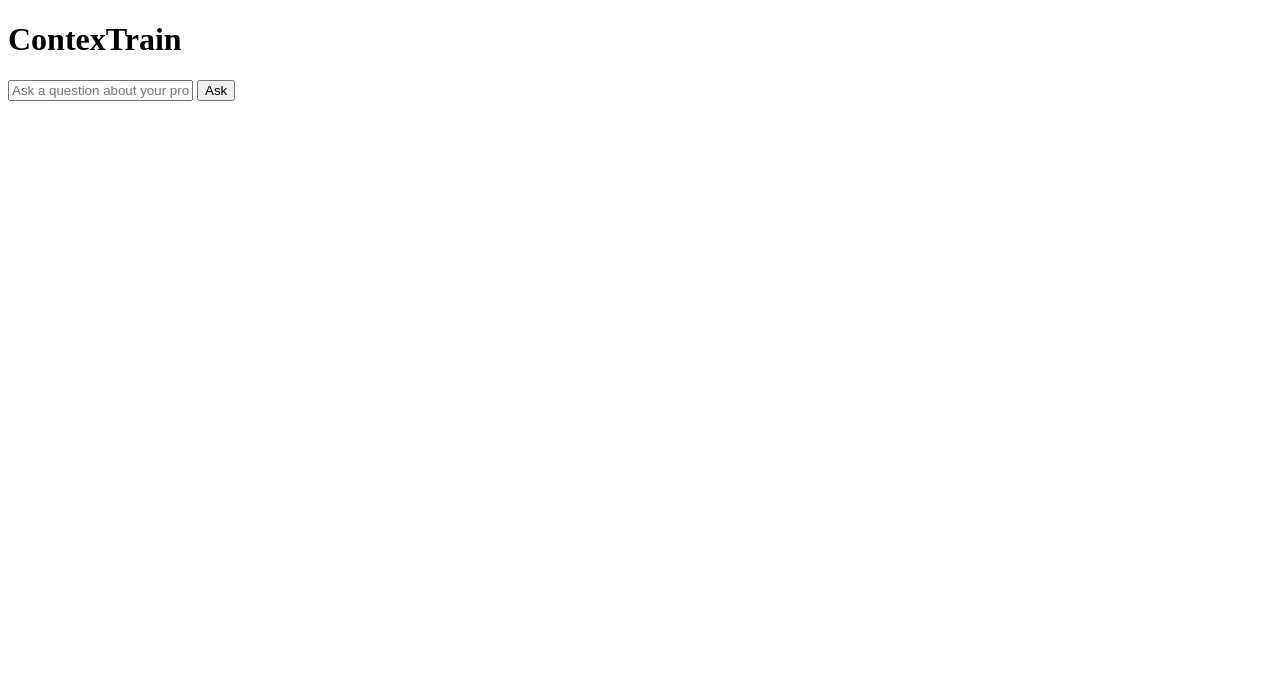
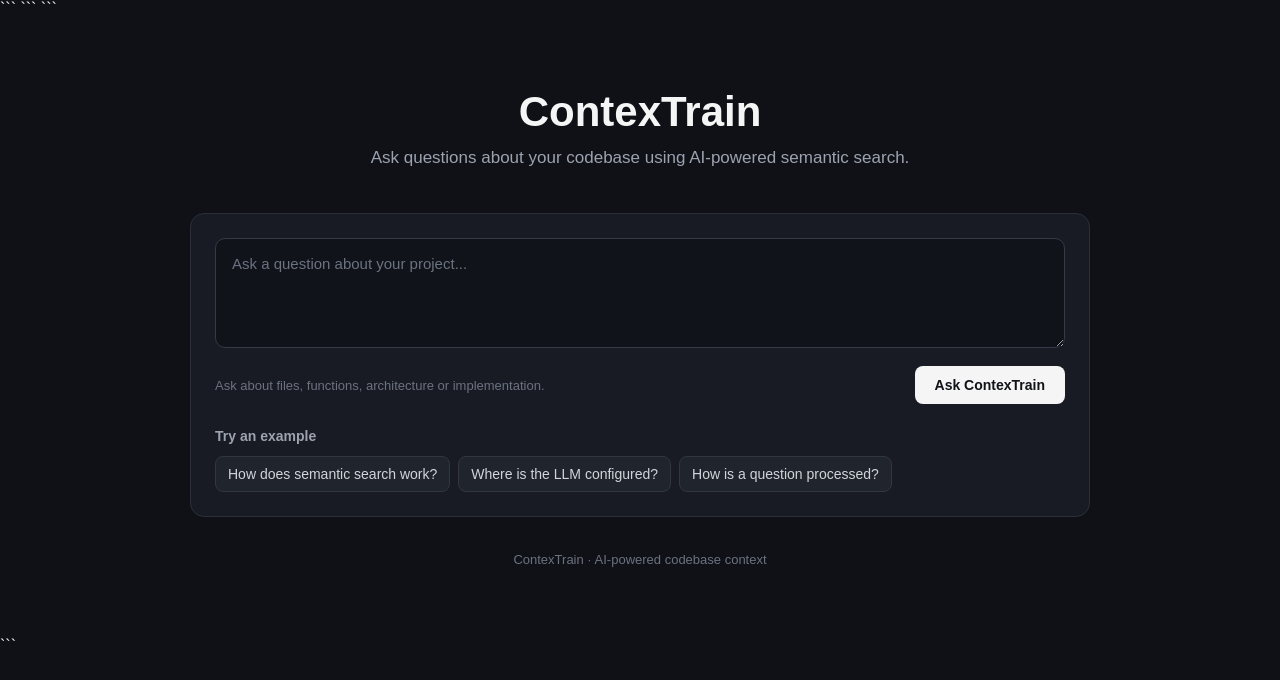
Before and after one commit to ArjunKishor-e/ContexTrain, a FastAPI app: page / in a window 1280 px wide. Shown: the top 680 px of the page. Run offline with FastAPI, Linux system fonts and the light colour scheme.

Commit message:
Improve Jinj2 UI and Improved AI chunking to keep relevant context

````diff
--- a/contextrain/indexer.py
+++ b/contextrain/indexer.py
@@ -9,6 +9,14 @@ IGNORED_DIRECTORIES = {
     "node_modules",
     ".idea",
     ".vscode",
+}
+
+IGNORED_FILES = {
+    ".gitignore",
+    ".env",
+    ".env.local",
+    ".env.development",
+    ".env.production",
 }
 
 
@@ -29,6 +37,9 @@ def index_project(project_path: str) -> list[Path]:
         if not path.is_file():
             continue
 
+        if path.name in IGNORED_FILES:
+            continue
+
         if any(part in IGNORED_DIRECTORIES for part in path.parts):
             continue
 
--- a/contextrain/main.py
+++ b/contextrain/main.py
@@ -32,7 +32,10 @@ def ask(request: Request, question: str = Form(...)):
     for file in files:
         content = read_file(file)
         chunks = chunk_text(content)
-        all_chunks.extend(chunks)
+        for chunk in chunks:
+            all_chunks.append(
+                f"File: {file}\n\n{chunk}"
+            )
 
     relevant_chunks = search_chunks(question, all_chunks)
 
--- a/contextrain/search.py
+++ b/contextrain/search.py
@@ -5,7 +5,7 @@ from sklearn.metrics.pairwise import cosine_similarity
 model = SentenceTransformer("all-MiniLM-L6-v2")
 
 
-def search_chunks(query: str, chunks: list[str], top_k: int = 5) -> list[str]:
+def search_chunks(query: str, chunks: list[str], top_k: int = 10) -> list[str]:
     """Return the most relevant chunks for a query."""
 
     chunk_embeddings = model.encode(chunks)
--- a/contextrain/templates/index.html
+++ b/contextrain/templates/index.html
@@ -1,24 +1,278 @@
 <!DOCTYPE html>
-<html>
+
+<html lang="en">
 <head>
+    <meta charset="UTF-8">
+    <meta name="viewport" content="width=device-width, initial-scale=1.0">
+
+```
 <title>ContexTrain</title>
+
+<style>
+    * {
+        box-sizing: border-box;
+    }
+
+    body {
+        margin: 0;
+        min-height: 100vh;
+        font-family: Arial, sans-serif;
+        background: #0f1117;
+        color: #f5f5f5;
+    }
+
+    .container {
+        width: min(900px, 92%);
+        margin: 0 auto;
+        padding: 70px 0;
+    }
+
+    .header {
+        text-align: center;
+        margin-bottom: 45px;
+    }
+
+    .header h1 {
+        margin: 0 0 12px;
+        font-size: 42px;
+    }
+
+    .header p {
+        margin: 0;
+        color: #9ca3af;
+        font-size: 17px;
+    }
+
+    .card {
+        background: #181b23;
+        border: 1px solid #2a2f3a;
+        border-radius: 14px;
+        padding: 24px;
+    }
+
+    textarea {
+        width: 100%;
+        min-height: 110px;
+        resize: vertical;
+        padding: 16px;
+        border: 1px solid #343a46;
+        border-radius: 10px;
+        background: #10131a;
+        color: #f5f5f5;
+        font-family: inherit;
+        font-size: 15px;
+        outline: none;
+    }
+
+    textarea:focus {
+        border-color: #6b7280;
+    }
+
+    textarea::placeholder {
+        color: #6b7280;
+    }
+
+    .form-footer {
+        display: flex;
+        justify-content: space-between;
+        align-items: center;
+        margin-top: 14px;
+    }
+
+    .hint {
+        color: #6b7280;
+        font-size: 13px;
+    }
+
+    button {
+        border: none;
+        border-radius: 8px;
+        padding: 11px 20px;
+        background: #f5f5f5;
+        color: #111318;
+        font-size: 14px;
+        font-weight: 600;
+        cursor: pointer;
+    }
+
+    button:hover {
+        background: #dcdcdc;
+    }
+
+    button:disabled {
+        opacity: 0.6;
+        cursor: wait;
+    }
+
+    .examples {
+        margin-top: 24px;
+    }
+
+    .examples h3 {
+        margin: 0 0 12px;
+        font-size: 14px;
+        color: #9ca3af;
+    }
+
+    .example-buttons {
+        display: flex;
+        flex-wrap: wrap;
+        gap: 8px;
+    }
+
+    .example-button {
+        background: #20242d;
+        color: #d1d5db;
+        border: 1px solid #303642;
+        font-weight: normal;
+        padding: 9px 12px;
+    }
+
+    .example-button:hover {
+        background: #292e39;
+    }
+
+    .answer {
+        margin-top: 24px;
+    }
+
+    .answer h2 {
+        margin: 0 0 12px;
+        font-size: 18px;
+    }
+
+    .answer-content {
+        background: #10131a;
+        border: 1px solid #2a2f3a;
+        border-radius: 10px;
+        padding: 20px;
+        line-height: 1.7;
+        color: #d1d5db;
+        white-space: pre-wrap;
+    }
+
+    .footer {
+        text-align: center;
+        margin-top: 35px;
+        color: #6b7280;
+        font-size: 13px;
+    }
+
+    @media (max-width: 600px) {
+        .container {
+            padding: 40px 0;
+        }
+
+        .header h1 {
+            font-size: 34px;
+        }
+
+        .form-footer {
+            align-items: flex-start;
+            gap: 12px;
+            flex-direction: column;
+        }
+
+        button[type="submit"] {
+            width: 100%;
+        }
+    }
+</style>
+```
+
 </head>
+
 <body>
+
+```
+<main class="container">
+
+    <header class="header">
         <h1>ContexTrain</h1>
+        <p>Ask questions about your codebase using AI-powered semantic search.</p>
+    </header>
 
-    <form method="post" action="/ask">
-        <input
-            type="text"
+    <section class="card">
+
+        <form method="post" action="/ask" id="question-form">
+
+            <textarea
                 name="question"
-            placeholder="Ask a question about your project"
+                id="question"
+                placeholder="Ask a question about your project..."
                 required
-        >
-        <button type="submit">Ask</button>
+            ></textarea>
+
+            <div class="form-footer">
+                <span class="hint">Ask about files, functions, architecture or implementation.</span>
+
+                <button type="submit" id="ask-button">
+                    Ask ContexTrain
+                </button>
+            </div>
+
         </form>
 
+        <div class="examples">
+            <h3>Try an example</h3>
+
+            <div class="example-buttons">
+                <button
+                    type="button"
+                    class="example-button"
+                    onclick="setQuestion('How does ContexTrain find relevant code for a question?')"
+                >
+                    How does semantic search work?
+                </button>
+
+                <button
+                    type="button"
+                    class="example-button"
+                    onclick="setQuestion('Where is the LLM configured?')"
+                >
+                    Where is the LLM configured?
+                </button>
+
+                <button
+                    type="button"
+                    class="example-button"
+                    onclick="setQuestion('What files are responsible for processing a question?')"
+                >
+                    How is a question processed?
+                </button>
+            </div>
+        </div>
+
         {% if answer %}
+            <section class="answer">
                 <h2>Answer</h2>
-        <p>{{ answer }}</p>
+
+                <div class="answer-content">{{ answer }}</div>
+            </section>
         {% endif %}
+
+    </section>
+
+    <footer class="footer">
+        ContexTrain · AI-powered codebase context
+    </footer>
+
+</main>
+
+<script>
+    function setQuestion(question) {
+        document.getElementById("question").value = question;
+        document.getElementById("question").focus();
+    }
+
+    document.getElementById("question-form").addEventListener("submit", function () {
+        const button = document.getElementById("ask-button");
+
+        button.disabled = true;
+        button.textContent = "Thinking...";
+    });
+</script>
+```
+
 </body>
 </html>
````
Also changed, not shown: contextrain/llm.py (+7 -4 lines). Lines whose indentation alone changed are shown as unchanged.
